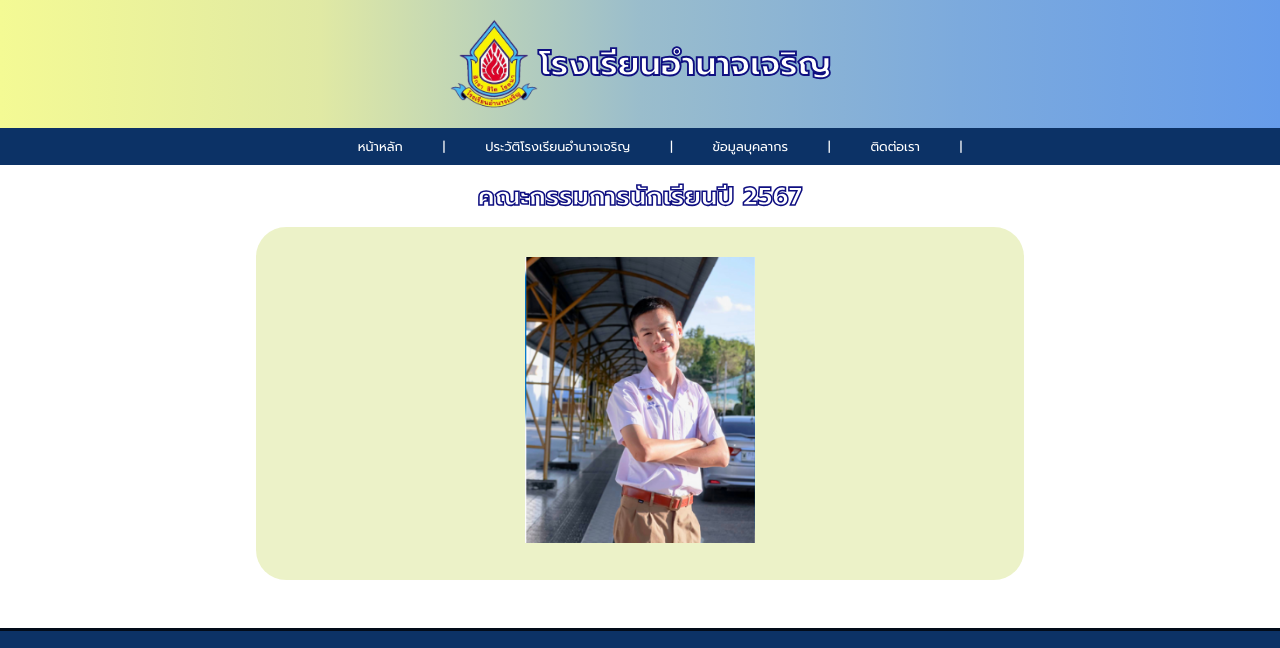
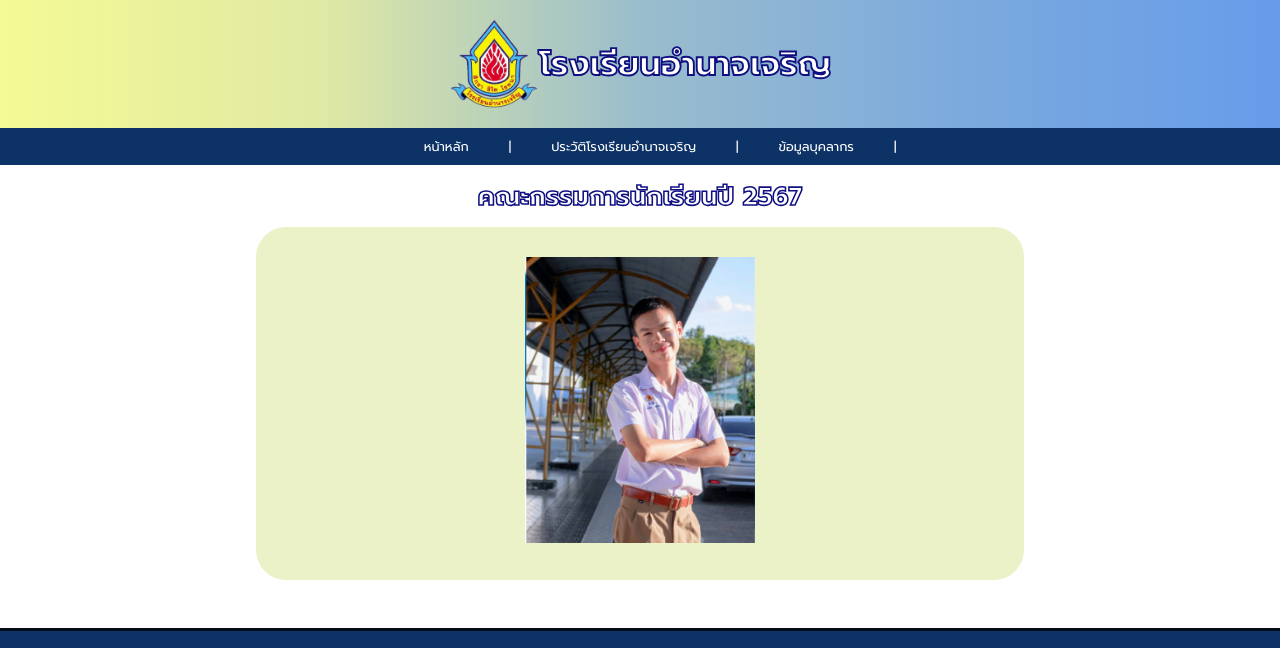
Before and after one commit to impikker/anc-av-preweb, a plain HTML site: page student_council.html in a window 1280 px wide. Shown: the top 648 px of the page. Drawn offline with nearby package versions, Linux system fonts and the light colour scheme.

Commit message:
delete contanct

```diff
--- a/student_council.html
+++ b/student_council.html
@@ -29,7 +29,6 @@
             <a href="index.html">หน้าหลัก</a>|
             <a href="histort.html">ประวัติโรงเรียนอำนาจเจริญ</a>|
             <a href="personel.html">ข้อมูลบุคลากร</a>|
-            <a href="#">ติดต่อเรา</a>|
 
 
             </div>
```
Also changed, not shown: All_News.html (+1 -1 lines), dowload.html (+1 -1 lines), histort.html (+1 -1 lines), index.html (+1 -1 lines), map.html (+1 -1 lines), personel.html (+1 -1 lines), sign_school.html (+1 -1 lines), studen_info.html (+1 -1 lines), vision.html (+1 -1 lines).
